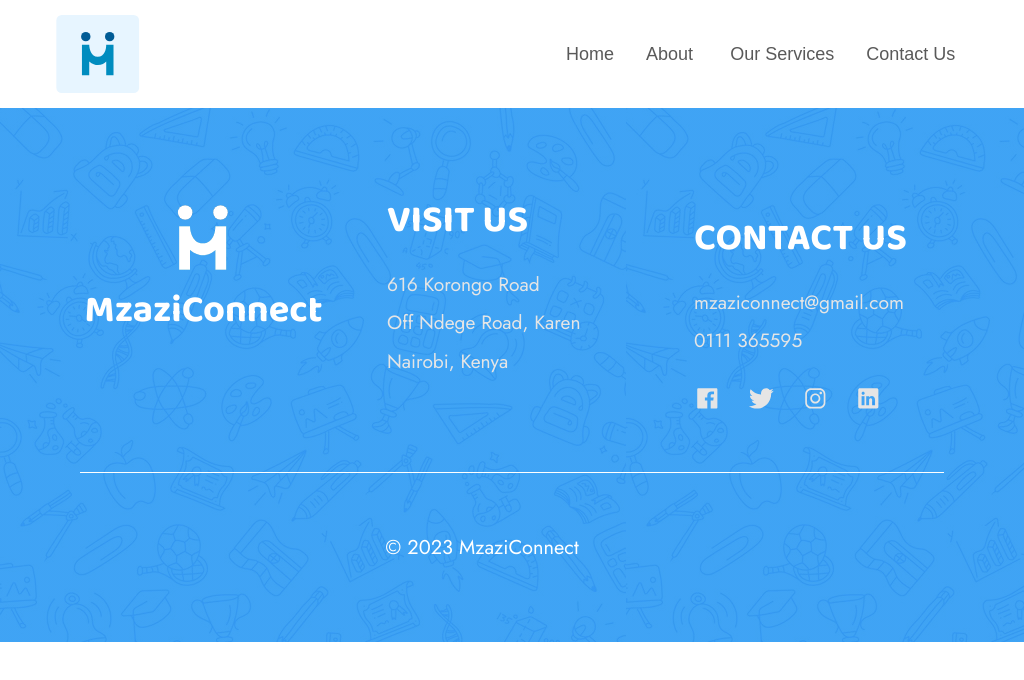
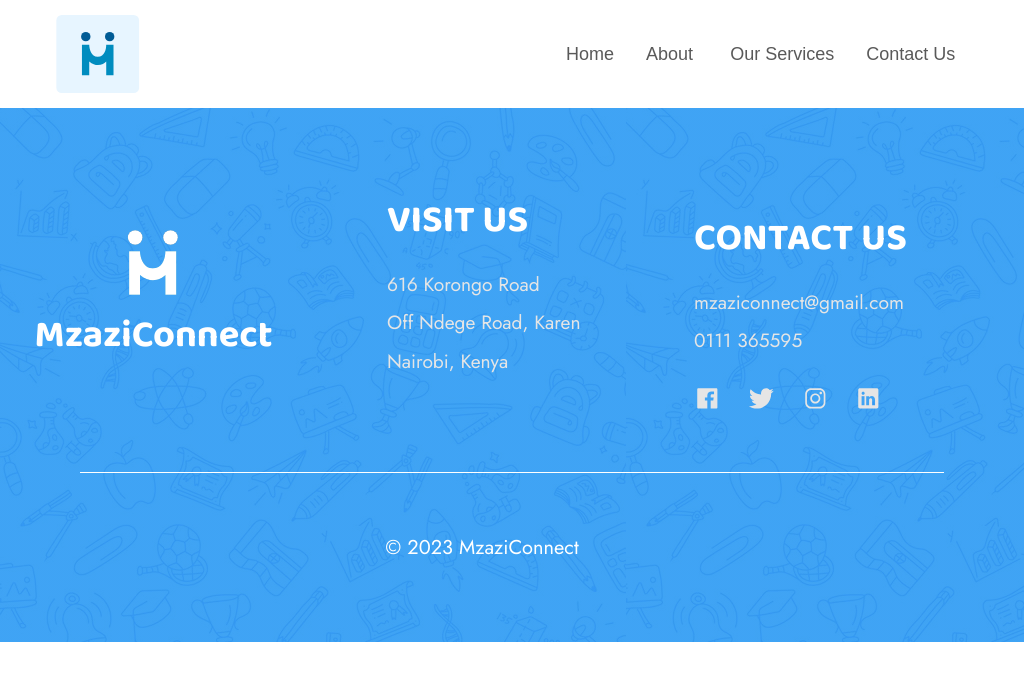
Before and after one commit to Florence-nyokabi/Sakigake-website, a React (Create React App) app in the folder sakigake-informational/: page / in a window 1024 px wide. Shown: the top 680 px of the page. Built offline with nearby package versions, Linux system fonts and the light colour scheme; a web font is replaced by a local one.

Commit message:
corrected mediaqueries

```diff
--- a/sakigake-informational/src/Components/Footer/style.css
+++ b/sakigake-informational/src/Components/Footer/style.css
@@ -197,3 +197,20 @@
       flex-direction: column;
     }
   }
+
+
+  @media (min-width: 820px) and (max-width: 1180px) {
+
+  .logos{
+    margin-left: -20%;
+  }
+
+  }
+  @media (min-width:768px) and (max-width: 1024px) {
+
+    .logos{
+     margin-top: -25%;
+    }
+
+
+    }
--- a/sakigake-informational/src/Components/Navbar/style.css
+++ b/sakigake-informational/src/Components/Navbar/style.css
@@ -166,3 +166,12 @@
   }
 
 }
+@media (min-width: 820px) and (max-width: 1180px) {
+  .Navbar > .nav-items > a {
+
+    font-size: 18px;
+    margin: 8px;
+    padding: 8px;
+  }
+
+}
```
Also changed, not shown: 1 other file (tests, documents, lock files or other folders).
